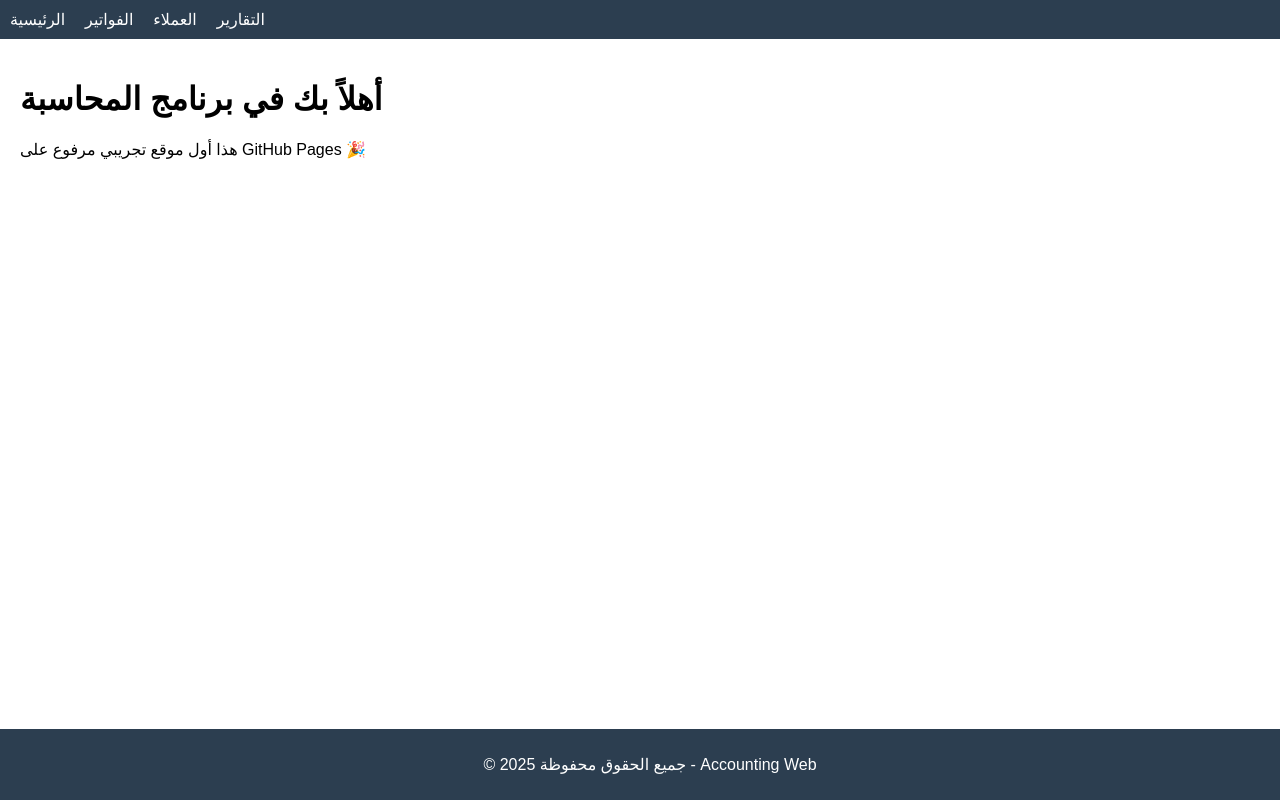
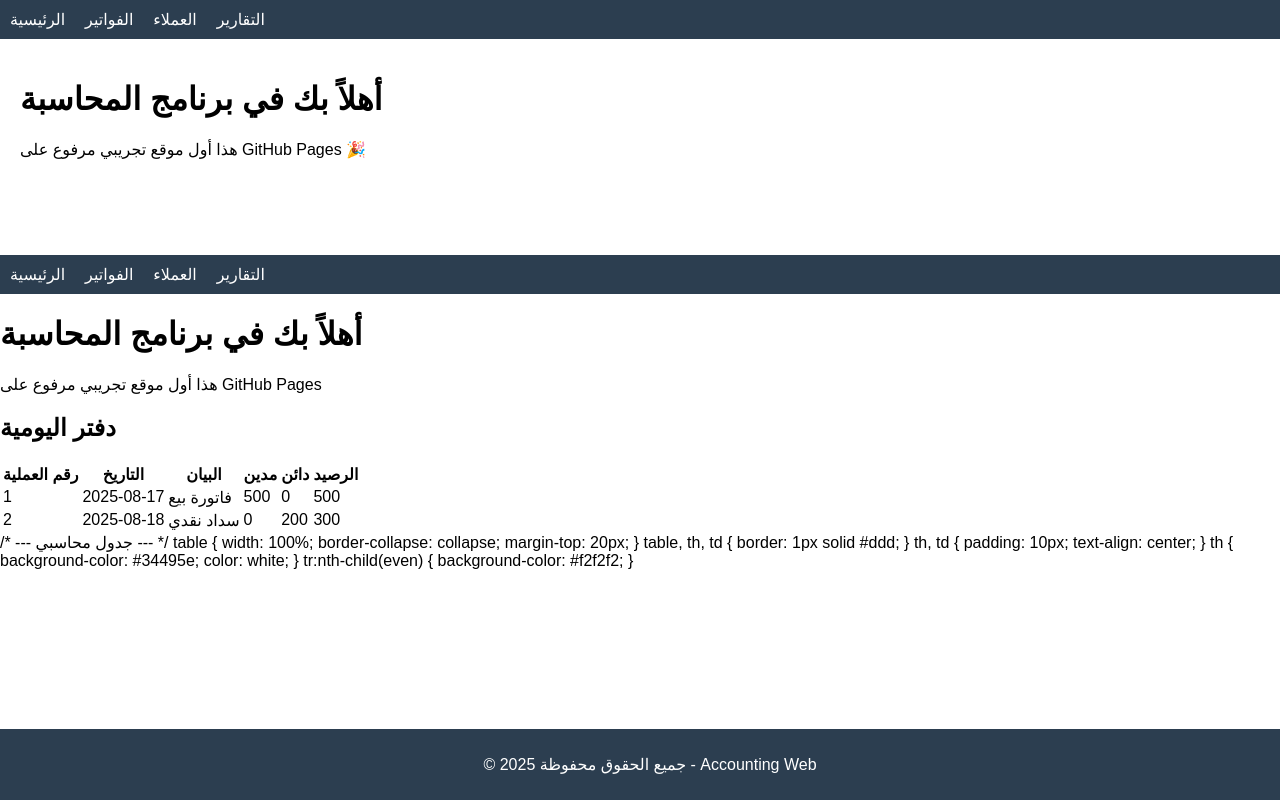
Before and after one commit to yasinjjahs/accounting_web, a plain HTML site: page index.html in a window 1280 px wide. Drawn offline with Linux system fonts and the light colour scheme.

Commit message:
Update index.html

```diff
--- a/index.html
+++ b/index.html
@@ -69,3 +69,69 @@
     </footer>
 </body>
 </html>
+<body>
+    <nav>
+        <ul>
+            <li><a href="#">الرئيسية</a></li>
+            <li><a href="#">الفواتير</a></li>
+            <li><a href="#">العملاء</a></li>
+            <li><a href="#">التقارير</a></li>
+        </ul>
+    </nav>
+
+    <h1>أهلاً بك في برنامج المحاسبة</h1>
+    <p>هذا أول موقع تجريبي مرفوع على GitHub Pages</p>
+
+    <!-- هنا تضيف الجدول -->
+    <h2>دفتر اليومية</h2>
+    <table>
+        <thead>
+            <tr>
+                <th>رقم العملية</th>
+                <th>التاريخ</th>
+                <th>البيان</th>
+                <th>مدين</th>
+                <th>دائن</th>
+                <th>الرصيد</th>
+            </tr>
+        </thead>
+        <tbody>
+            <tr>
+                <td>1</td>
+                <td>2025-08-17</td>
+                <td>فاتورة بيع</td>
+                <td>500</td>
+                <td>0</td>
+                <td>500</td>
+            </tr>
+            <tr>
+                <td>2</td>
+                <td>2025-08-18</td>
+                <td>سداد نقدي</td>
+                <td>0</td>
+                <td>200</td>
+                <td>300</td>
+            </tr>
+        </tbody>
+    </table>
+</body>
+/* --- جدول محاسبي --- */
+table {
+    width: 100%;
+    border-collapse: collapse;
+    margin-top: 20px;
+}
+table, th, td {
+    border: 1px solid #ddd;
+}
+th, td {
+    padding: 10px;
+    text-align: center;
+}
+th {
+    background-color: #34495e;
+    color: white;
+}
+tr:nth-child(even) {
+    background-color: #f2f2f2;
+}
```
